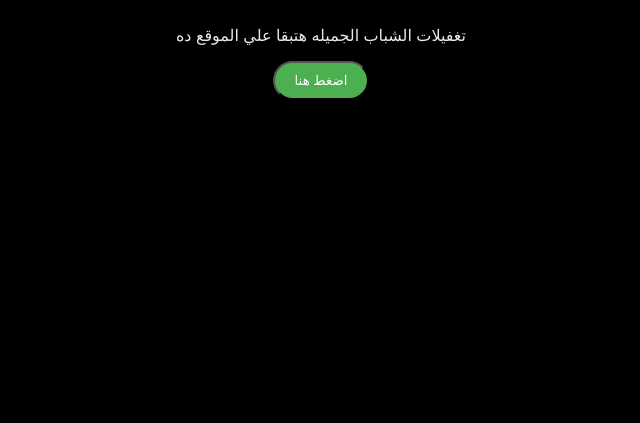
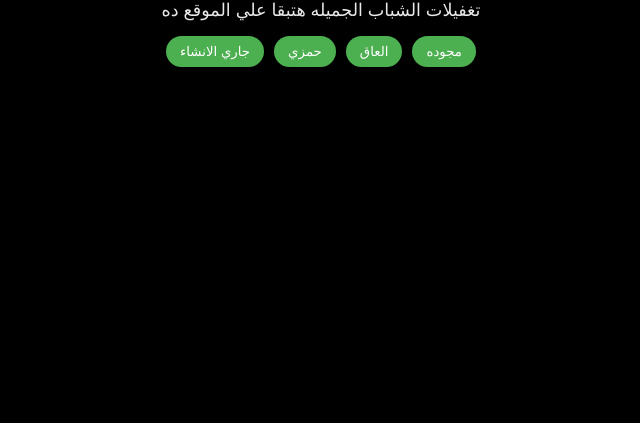
Before and after one commit to ywsfw3778-code/my-first-site, a plain HTML site: page index.html in a window 1280 px wide. Shown: the part 393-816 px from the top of the page, without its empty margins (319-959 px from the left). Drawn offline with Linux system fonts and the light colour scheme.

Commit message:
Add files via upload

```diff
--- a/index.html
+++ b/index.html
@@ -10,8 +10,16 @@
 <body>
     <h1>مسا مسا </h1>
     <p>تغفيلات الشباب الجميله هتبقا علي الموقع ده</p>
-    <button onclick="showImage()">اضغط هنا</button>
-    <img id="myImage" src="me.jpg" class="hide" alt="صورة">
+
+    <div class="controls">
+        <button onclick="showGallery('majooda')">مجوده</button>
+        <button onclick="showGallery('elaaq')">العاق</button>
+        <button onclick="showGallery('hamzy')">حمزي</button>
+        <button onclick="showGallery('building')">جاري الانشاء</button>
+    </div>
+
+    <div id="gallery" class="gallery" aria-live="polite"></div>
+
 <script src="script.js"></script>
 </body>
 </html>
--- a/script.js
+++ b/script.js
@@ -3,3 +3,54 @@ function showImage() {
     if (!img) return;
     img.classList.toggle('hide');
 }
+
+const galleries = {
+    majooda: [
+        'majooda.jpg'
+    ],
+    elaaq: [
+        'elaaq.jpg'
+    ],
+    hamzy: [
+        'hamzy.jpg'
+    ],
+    building: [
+        'building1.jpg'
+    ]
+};
+
+let currentGallery = null;
+
+function showGallery(name) {
+    const galleryEl = document.getElementById('gallery');
+    if (!galleryEl) return;
+
+    // إذا نفس المجموعة مفتوحة فاخفها
+    if (currentGallery === name) {
+        galleryEl.innerHTML = '';
+        currentGallery = null;
+        return;
+    }
+
+    // افتح المجموعة الجديدة
+    currentGallery = name;
+    galleryEl.innerHTML = '';
+
+    const list = galleries[name] || [];
+    if (list.length === 0) {
+        galleryEl.textContent = 'لا توجد صور لهذه المجموعة.';
+        return;
+    }
+
+    list.forEach(src => {
+        const wrapper = document.createElement('div');
+        wrapper.className = 'gallery-item';
+
+        const img = document.createElement('img');
+        img.src = src;
+        img.alt = name;
+
+        wrapper.appendChild(img);
+        galleryEl.appendChild(wrapper);
+    });
+}
--- a/style.css
+++ b/style.css
@@ -5,14 +5,21 @@ body {
     flex-direction: column;
     align-items: center;
     justify-content: center;
-    height: 100vh;
+    min-height: 100vh;
+    padding: 20px;
+    box-sizing: border-box;
 }
 
 h1 {
     color: #ffffff;
+    font-size: 1.8rem;
+    margin: 0 0 10px;
 }
 p {
     color: #e9e9e9;
+    font-size: 1rem;
+    text-align: center;
+    margin: 0 0 15px;
 }
 button {
     background-color: #4CAF50;
@@ -20,7 +27,10 @@ button {
     border-radius: 50px;
     padding: 10px 20px;
     cursor: pointer;
-    transition: 0.9s;
+    transition: 0.25s;
+    border: none;
+    width: auto;
+    max-width: 90%;
 }
 
 button:hover {
@@ -34,4 +44,49 @@ button:hover {
     width: 300px;
     max-width: 100%;
     height: auto;
+    margin-top: 15px;
+    border-radius: 8px;
 }
+
+.controls {
+    display: flex;
+    gap: 10px;
+    flex-wrap: wrap;
+    justify-content: center;
+    margin-bottom: 15px;
+}
+
+.controls button {
+    padding: 8px 14px;
+    border-radius: 30px;
+    border: none;
+}
+
+.gallery {
+    width: 100%;
+    display: grid;
+    grid-template-columns: repeat(auto-fill, minmax(140px, 1fr));
+    gap: 10px;
+    align-items: start;
+    justify-items: center;
+}
+
+.gallery img {
+    width: 100%;
+    height: auto;
+    object-fit: cover;
+    border-radius: 6px;
+    display: block;
+}
+
+@media (min-width: 520px) {
+    h1 { font-size: 2rem; }
+    p { font-size: 1.1rem; }
+    #myImage { width: 300px; }
+}
+
+@media (min-width: 900px) {
+    body { padding: 40px; }
+    h1 { font-size: 2.2rem; }
+    #myImage { width: 350px; }
+}
```
Also changed, not shown: elaaq.jpg (added), hamzy.jpg (added), majooda.jpg (added).
